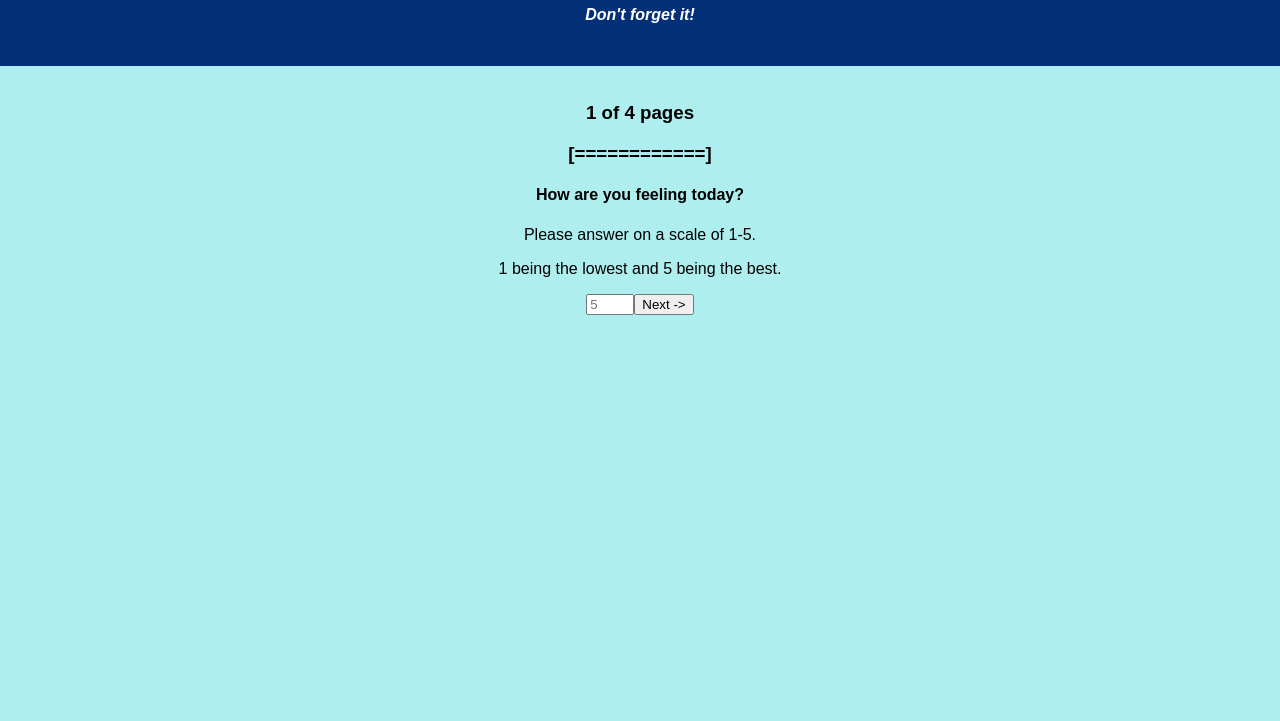
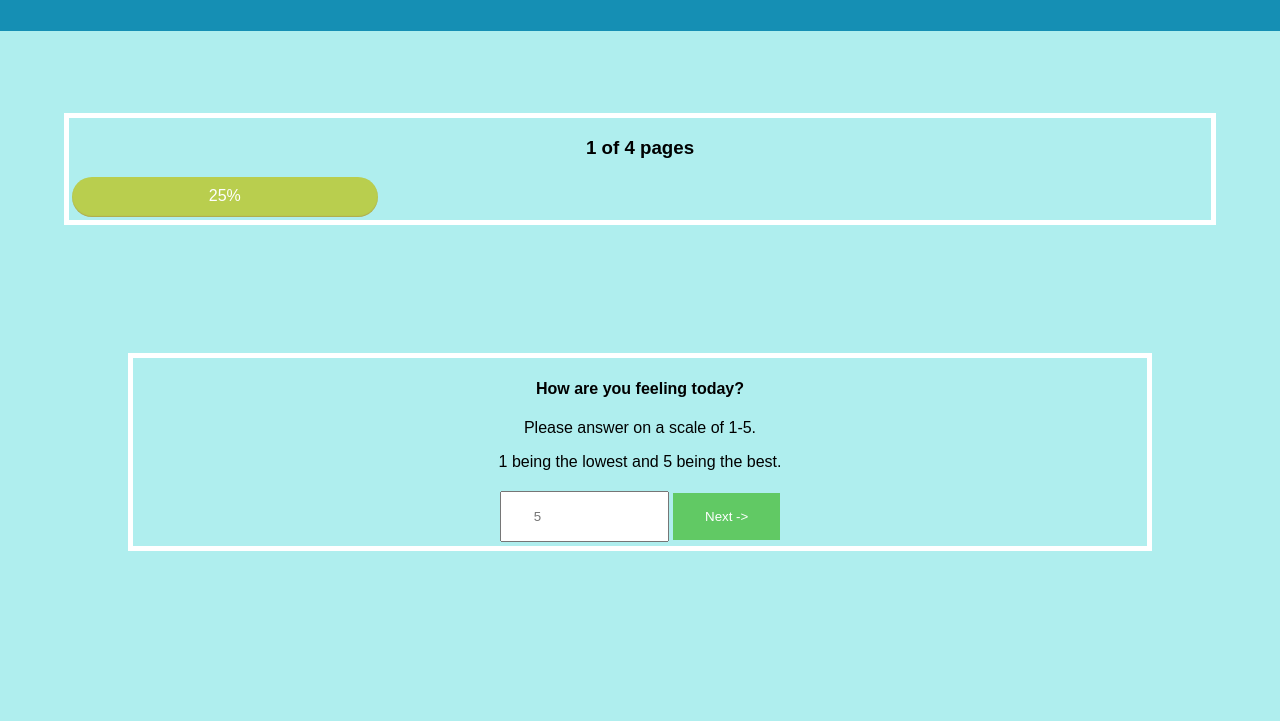
Before and after one commit to thomasangelop/prime-tier-2-second-half, a React app in the folder weekend-challenge-5-feedback-master/: page / in a window 1280 px wide. Shown: the part 79-800 px from the top of the page. Built offline with nearby package versions, Linux system fonts and the light colour scheme.

Commit message:
updated Page2 styling

```diff
--- a/weekend-challenge-5-feedback-master/src/components/Header/Header.css
+++ b/weekend-challenge-5-feedback-master/src/components/Header/Header.css
@@ -3,7 +3,7 @@
   }
 
   .App-header {
-    background-color: #033076;
+    background-color: #158fb4;
     min-height: 70px;
     padding: 20px;
     color: white;
--- a/weekend-challenge-5-feedback-master/src/components/Header/Header.js
+++ b/weekend-challenge-5-feedback-master/src/components/Header/Header.js
@@ -7,8 +7,7 @@ class Header extends Component {
     return (
       <div className="App">
         <header className="App-header">
-          <h1 className="App-title">*---------Feedback!</h1>
-          <h4><i>Don't forget it!</i></h4>
+          <h1 className="App-title">Feedback Portal</h1>
         </header>
         <br/>
       </div>
--- /dev/null
+++ b/weekend-challenge-5-feedback-master/src/components/Page1/Page1.css
@@ -0,0 +1,40 @@
+.QuestionCard {
+    border: 5px solid white;
+    margin: 10%;
+}
+
+.PageNumberOutOfTotalPages {
+    border: 5px solid white;
+    margin: 5%;
+}
+
+input[type=button], input[type=submit] {
+    background-color: rgb(97, 201, 100);
+    border: none;
+    color: white;
+    padding: 16px 32px;
+    text-decoration: none;
+    margin: 4px 2px;
+    cursor: pointer;
+}
+
+input[type=number] {
+    width: 10%;
+    padding: 16px 32px;
+
+    margin: 4px 2px;
+}
+
+.meter1 {
+	height: 20px;  /* Can be anything */
+	position: relative;
+	background: rgb(185, 206, 78);
+	-moz-border-radius: 25px;
+	-webkit-border-radius: 25px;
+	border-radius: 25px;
+	padding: 10px;
+    box-shadow: inset 0 -1px 1px rgba(156, 85, 85, 0.3);
+    width: 25%;
+    color: white;
+    margin: 3px;
+}
--- a/weekend-challenge-5-feedback-master/src/components/Page1/Page1.js
+++ b/weekend-challenge-5-feedback-master/src/components/Page1/Page1.js
@@ -1,6 +1,7 @@
 import React, { Component } from 'react';
 import Header from '../Header/Header';
 import { connect } from 'react-redux';
+import './Page1.css';
 
 const feedbackInputObject = {
   feeling: '',
@@ -36,7 +37,9 @@ class Page1 extends Component {
         <Header />
         <div className="PageNumberOutOfTotalPages">
             <h3>1 of 4 pages</h3>
-            <h3>[============]</h3>
+            <div class="meter1">
+              <span>25%</span>
+            </div>
         </div>
         <div className="Card QuestionCard">
             <h4>How are you feeling today?</h4>
--- /dev/null
+++ b/weekend-challenge-5-feedback-master/src/components/Page2/Page2.css
@@ -0,0 +1,39 @@
+.QuestionCard {
+    border: 5px solid white;
+    margin: 10%;
+}
+
+.PageNumberOutOfTotalPages {
+    border: 5px solid white;
+    margin: 5%;
+}
+
+input[type=button], input[type=submit], input[type=reset] {
+    background-color: rgb(97, 201, 100);
+    border: none;
+    color: white;
+    padding: 16px 32px;
+    text-decoration: none;
+    margin: 4px 2px;
+    cursor: pointer;
+}
+
+input[type=number] {
+    width: 10%;
+    padding: 16px 32px;
+    margin: 4px 2px;
+}
+
+.meter2 {
+	height: 20px;  /* Can be anything */
+	position: relative;
+	background: rgb(185, 206, 78);
+	-moz-border-radius: 25px;
+	-webkit-border-radius: 25px;
+	border-radius: 25px;
+	padding: 10px;
+    box-shadow: inset 0 -1px 1px rgba(156, 85, 85, 0.3);
+    width: 50%;
+    color: white;
+    margin: 3px;
+}
--- a/weekend-challenge-5-feedback-master/src/components/Page2/Page2.js
+++ b/weekend-challenge-5-feedback-master/src/components/Page2/Page2.js
@@ -1,6 +1,7 @@
 import React, { Component } from 'react';
 import Header from '../Header/Header';
 import { connect } from 'react-redux';
+import './Page2.css';
 
 const feedbackInputObject = {
   feeling: '',
@@ -37,7 +38,9 @@ class Page2 extends Component {
         <Header />
         <div className="PageNumberOutOfTotalPages">
             <h3>2 of 4 pages</h3>
-            <h3>[============]</h3>
+            <div class="meter2">
+              <span>50%</span>
+            </div>
         </div>
         <div className="Card QuestionCard">
             <h4>How well are you understanding the content?</h4>
```
